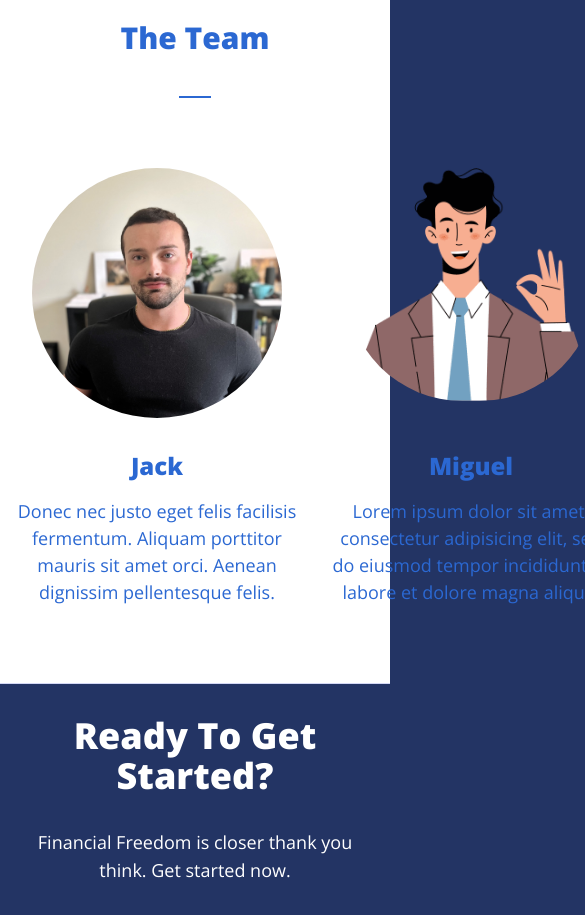
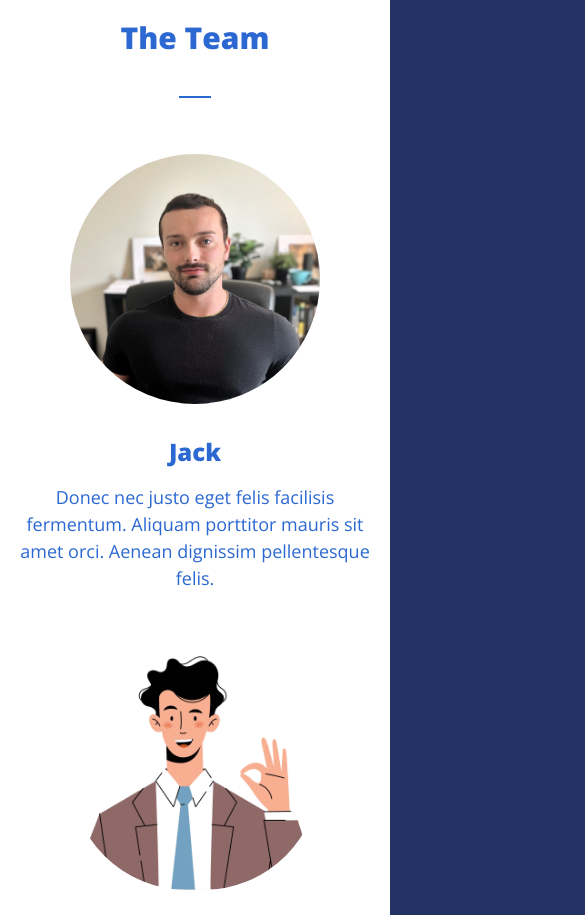
Before and after one commit to spencerk80/Finance-Tracker, a React (Create React App) app in the folder react-app/: page / in a window 390 px wide. Shown: the part 2900-3815 px from the top of the page, 585 px wide, since content can reach past the window. Built offline with nearby package versions, Linux system fonts and the light colour scheme.

Commit message:
fixed wrap on mobile :)))

```diff
--- a/react-app/src/components/TheTeam/TheTeam.tsx
+++ b/react-app/src/components/TheTeam/TheTeam.tsx
@@ -9,7 +9,7 @@
     >
       <h1 className="mt-2 mb-4 max-w-sm m-auto text-brand">The Team</h1>
       <hr className="border-b w-8 m-auto my-6" />
-      <div className="flex flex-row justify-between items-center">
+      <div className="flex flex-wrap justify-between items-center">
         <div className="w-full sm:w-full md:w-1/3 flex flex-col items-center justify-center p-4">
           <div className="w-[250px] h-[250px] m-4">
             <a href="https://www.linkedin.com/in/jack-vandyke/">
```
